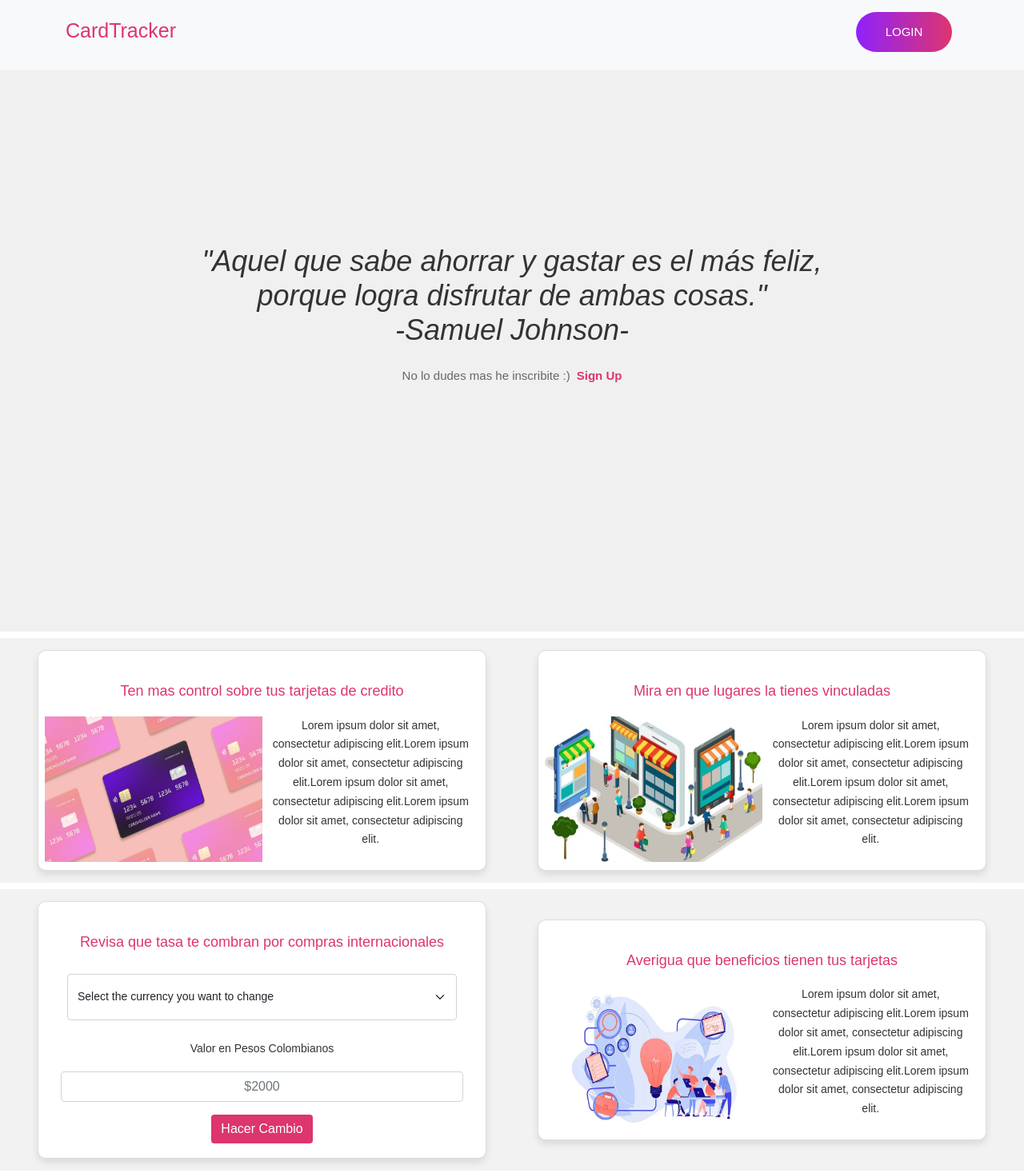
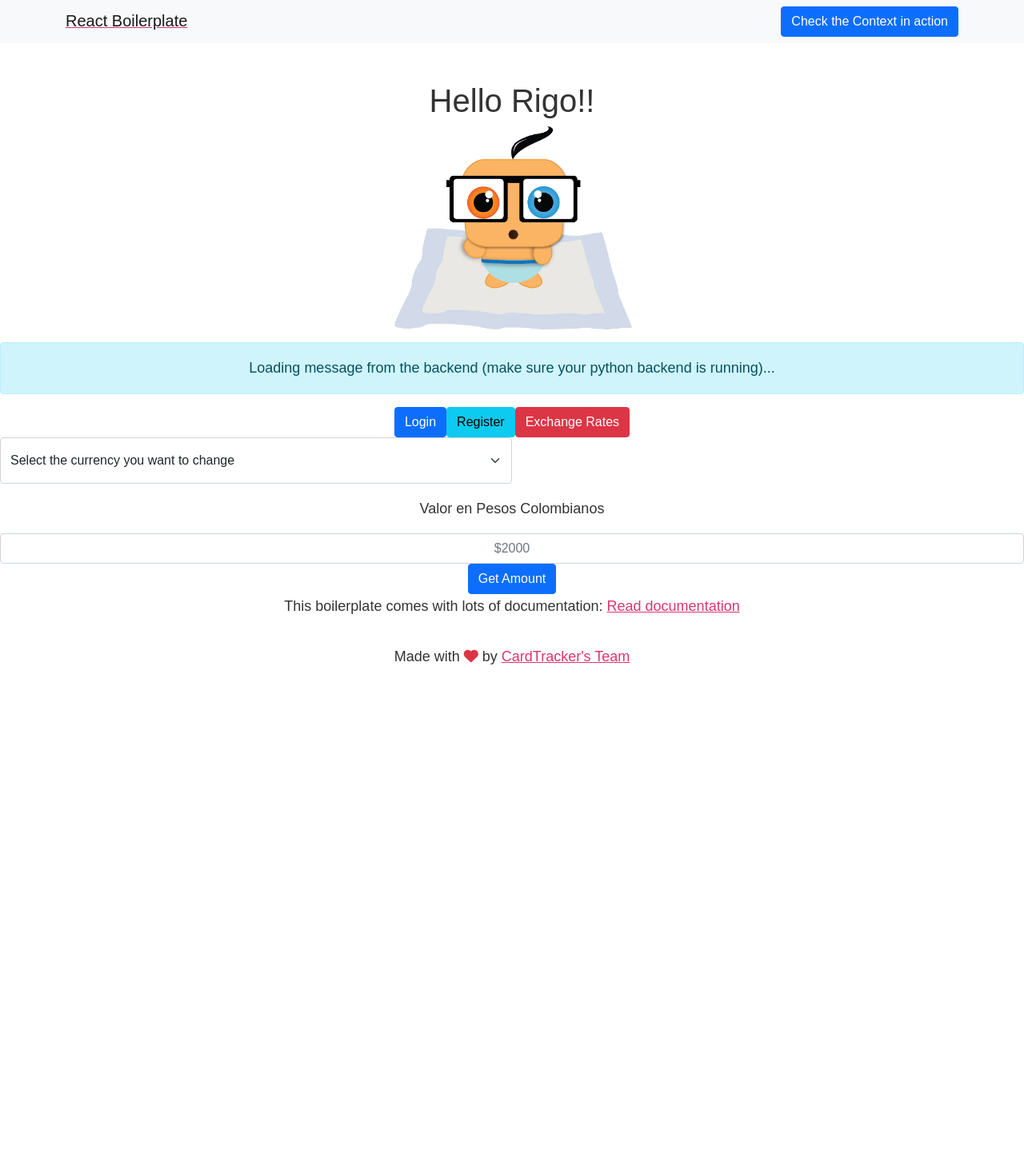
Before and after one commit to 4GeeksAcademy/Proyect-Final-CardTraker, a React app: page / in a window 1280 px wide. Shown: the top 1467 px of the page at 80% size. After the commit the page ends 868 px from the top, so only its background shows below. Built offline with nearby package versions, Linux system fonts and the light colour scheme; no server answers.

Commit message:
Revert "Se agrega header de pagina de incio, hace falta complementarla con las tarjetas que cuenten informacion sonbre la pagina web."
This reverts commit 8e0aca0fa8e07a6ae303f095b96ecce53da8bf7a.

```diff
--- a/src/front/js/component/navbar.js
+++ b/src/front/js/component/navbar.js
@@ -1,39 +1,19 @@
-import React, { useContext } from "react";
-import { Link, useLocation } from "react-router-dom";
-import { Context } from "../store/appContext";
-
-
+import React from "react";
+import { Link } from "react-router-dom";
 
 export const Navbar = () => {
-
-	const location = useLocation();
-	const { pathname } = location;
-
-	const { store } = useContext(Context);
-
-
 	return (
-		<>
-			<nav className="navbar navbar-light bg-light fixed-top pt-0">
-				<div className="container">
-					<Link to="/">
-						<span className="navbar-brand mb-0 display-1" style={{color: "#DD356E", fontSize: "25px"}}>CardTracker</span>
+		<nav className="navbar navbar-light bg-light">
+			<div className="container">
+				<Link to="/">
+					<span className="navbar-brand mb-0 h1">React Boilerplate</span>
+				</Link>
+				<div className="ml-auto">
+					<Link to="/demo">
+						<button className="btn btn-primary">Check the Context in action</button>
 					</Link>
-					{pathname !== "/login" && (
-					<div className="ml-auto d-flex">
-						<Link to="/login" className="me-2">
-							<div className="container-login100-form-btn">
-								<div className="wrap-login100-form-btn" style={{ width: "120px" }}>
-									<div className="login100-form-bgbtn"></div>
-										<button className="login100-form-btn">
-											Login
-										</button>
-								</div>
-							</div>
-						</Link>
-					</div>)}
 				</div>
-			</nav>
-		</>
+			</div>
+		</nav>
 	);
 };
--- a/src/front/js/pages/home.js
+++ b/src/front/js/pages/home.js
@@ -1,6 +1,7 @@
-import React, { useContext, useState } from "react";
+import React, { useContext, useState, useEffect } from "react";
 import { Context } from "../store/appContext";
-import { Link } from "react-router-dom";
+import { Link, Navigate } from "react-router-dom";
+import rigoImageUrl from "../../img/rigo-baby.jpg";
 import "../../styles/home.css";
 import cards from "../../img/cards.jpeg"
 import stores from "../../img/tiendas.jpg"
@@ -25,45 +26,25 @@ export const Home = () => {
 		setNewValue(newValue)
 	}
 
+
+
 	return (
 		<>
-			<div class="header">
-				<h1 class="header-text text-center">"Aquel que sabe ahorrar y gastar es el más feliz,<br/> porque logra disfrutar de ambas cosas." <br/> -Samuel Johnson-</h1>
-				<div className="text-center">
-					<span className="txt1">
-						No lo dudes mas he inscribite :)
-					</span>
-					<Link to="/register" className="txt2 ms-2">
-							<strong>Sign Up</strong>
-					</Link>
+			<div className="text-center mt-5">
+				<h1>Hello Rigo!!</h1>
+				<p>
+					<img src={rigoImageUrl} />
+				</p>
+				<div className="alert alert-info">
+					{store.message || "Loading message from the backend (make sure your python backend is running)..."}
 				</div>
-			</div>
-
-
-			<div class="card-container my-2">
-				<div class="card">
-					<h2 class="card-title">Ten mas control sobre tus tarjetas de credito</h2>
-					<div className="row">
-						<img src={cards} className="col-6 p-0" />
-						<p className="card-description col-6 align-middle">Lorem ipsum dolor sit amet, consectetur adipiscing elit.Lorem ipsum dolor sit amet, consectetur adipiscing elit.Lorem ipsum dolor sit amet, consectetur adipiscing elit.Lorem ipsum dolor sit amet, consectetur adipiscing elit.</p>
-					</div>
-				</div>
-				<div class="card">
-					<h2 class="card-title">Mira en que lugares la tienes vinculadas</h2>
-					<div className="row">
-						<img src={stores} className="col-6 p-0" />
-						<p className="card-description col-6 align-middle">Lorem ipsum dolor sit amet, consectetur adipiscing elit.Lorem ipsum dolor sit amet, consectetur adipiscing elit.Lorem ipsum dolor sit amet, consectetur adipiscing elit.Lorem ipsum dolor sit amet, consectetur adipiscing elit.</p>
-					</div>
-				</div>
-			</div>
-
-			<div class="card-container my-2">
-				<div class="card">
-					<h2 class="card-title">Revisa que tasa te combran por compras internacionales</h2>
-					<form onSubmit={exchange}>
-					<div className="form-row m-2">
-						<div className="form-group">
-							<div class="form-floating m-2">
+				<Link to="/login"><button className="btn btn-primary">Login</button></Link>
+				<Link to="/register"><button className="btn btn-info">Register</button></Link>
+				<button className="btn btn-danger" onClick={actions.getExchangeRates}>Exchange Rates</button>
+				<form onSubmit={exchange}>
+					<div className="form-row">
+						<div className="form-group col-md-6">
+							<div class="form-floating">
 								<select
 									class="form-select py-0 card-description"
 									id="floatingSelect"
@@ -89,17 +70,16 @@ export const Home = () => {
 						<label className="m-2 card-description" for="inputAddress">Valor en {currencyChange}</label>
 						<p className="m-2 card-description">{newValue}</p>
 					</div>}
-					<button type="submit" className="btn boton m-2">Hacer Cambio</button>
-					</form>
-				</div>
-				<div class="card">
-					<h2 class="card-title">Averigua que beneficios tienen tus tarjetas</h2>
-					<div className="row">
-						<img src={benefits} className="col-6 p-0" />
-						<p className="card-description col-6 align-middle">Lorem ipsum dolor sit amet, consectetur adipiscing elit.Lorem ipsum dolor sit amet, consectetur adipiscing elit.Lorem ipsum dolor sit amet, consectetur adipiscing elit.Lorem ipsum dolor sit amet, consectetur adipiscing elit.</p>
-					</div>
-				</div>
-			</div>
+					<button type="submit" className="btn btn-primary">Get Amount</button>
+				</form>
+			<p>
+				This boilerplate comes with lots of documentation:{" "}
+				<a href="https://start.4geeksacademy.com/starters/react-flask">
+					Read documentation
+				</a>
+			</p>
+		</div>
+
 		</>
 
 	);
--- a/src/front/styles/home.css
+++ b/src/front/styles/home.css
@@ -1,17 +1,5 @@
-.header {
-    display: flex;
-    flex-direction: column;
-    justify-content: center;
-    align-items: center;
-    height: calc(100vh - 10px); /* Resta la altura del Navbar */
-    background-color: #f0f0f0;
-  }
-
-  .header-text {
-    font-size: 36px;
-    font-style: italic;
-    margin-bottom: 20px;
-  }
+/*
+    home.css: This website contains selectors only used in home.css
 
   .card-container {
     justify-content: space-evenly;
--- a/src/front/styles/index.css
+++ b/src/front/styles/index.css
@@ -12,7 +12,6 @@ a {
   -webkit-transition: 0.5s;
   -o-transition: 0.5s;
   transition: 0.5s;
-  text-decoration: none;
 }
 
 a:hover, a:active, a:focus {
```
